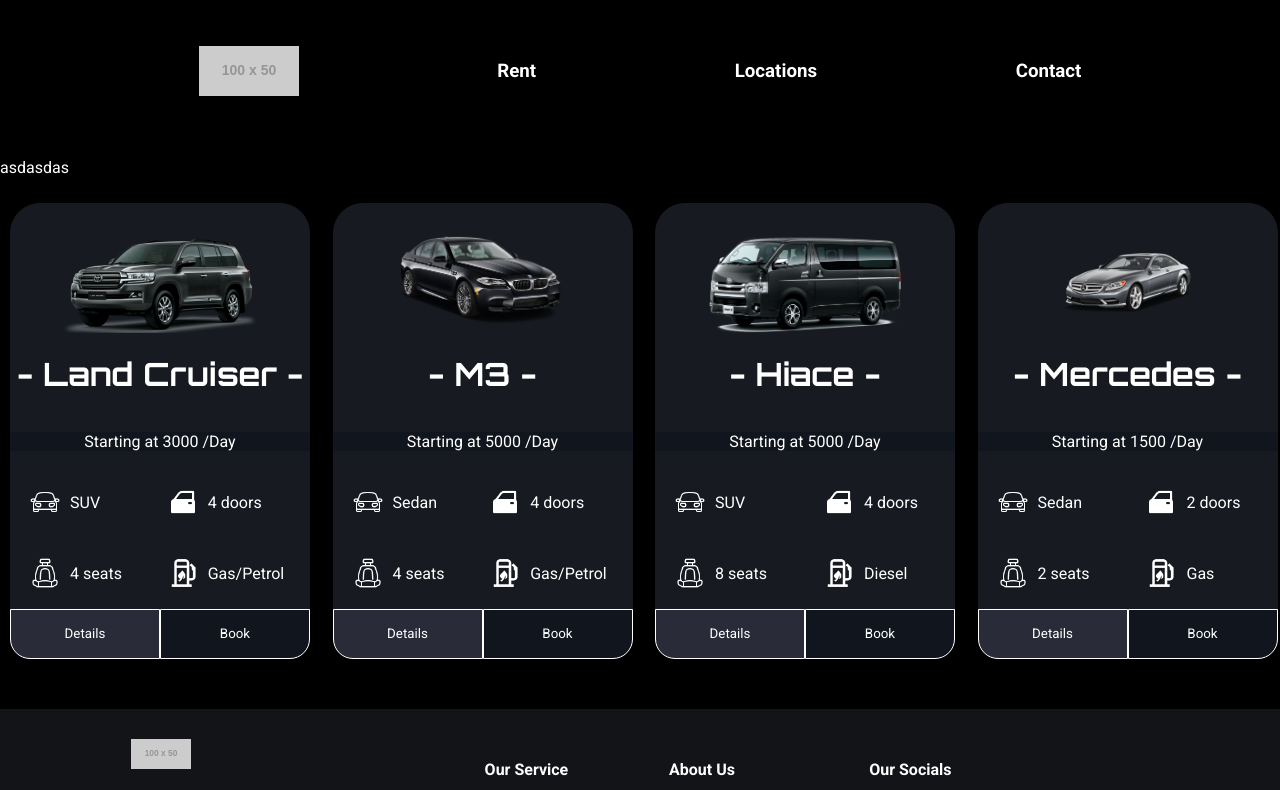
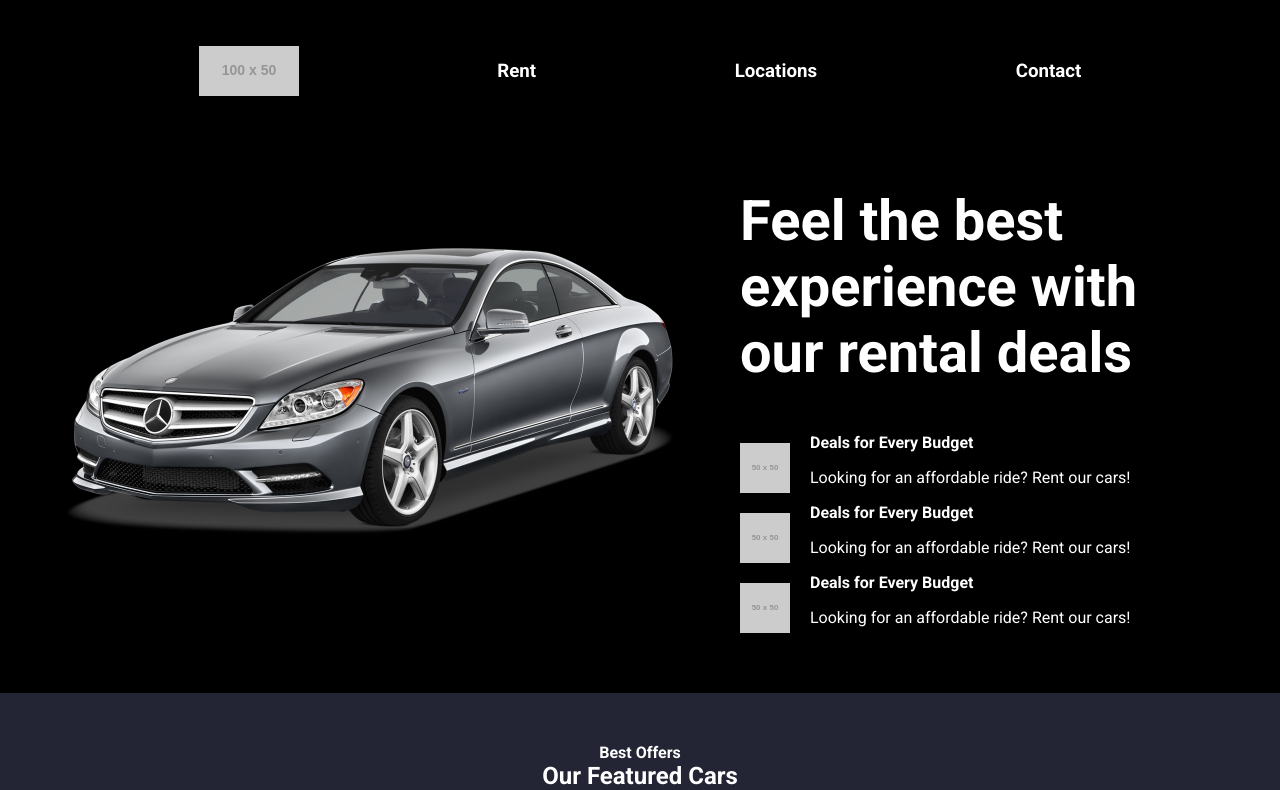
Before and after one commit to KenFemboy/Car-Rental-Website, a React (Vite) app in the folder car-rental-website/: page /Car-Rental-Website/Rentals in a window 1280 px wide. Shown: the top 790 px of the page. Built offline with nearby package versions, Linux system fonts and the light colour scheme.

Commit message:
oops tama na ML nasad

```diff
--- a/car-rental-website/src/Layout/Components/Rentals.css
+++ b/car-rental-website/src/Layout/Components/Rentals.css
@@ -1,7 +1,71 @@
-.Rentals>div {
+.Rentals #carsDisplay {
     width: 100%;
     display: grid;
     grid-template-columns: repeat(auto-fit, minmax(300px, 1fr));
     grid-gap: 10px;
+    background-color: hsl(233, 20%, 17%);
+
 
 }
+
+
+
+.Rentals #title {
+    display: flex;
+    flex-direction: column;
+    text-align: center;
+    background-color: hsl(233, 20%, 17%);
+    margin: 0;
+    padding: 50px 0 30px 0;
+}
+
+.Rentals #title h2,
+h4 {
+    margin: 0;
+}
+
+.Rentals .RentalsInfo {
+    display: flex;
+    flex-direction: row;
+    margin: 0 0 50px 0;
+    align-items: center;
+
+}
+
+.Rentals .RentalsInfo div:first-child {
+    display: flex;
+    justify-content: center;
+    margin: 0px 30px;
+    align-items: center;
+}
+
+.Rentals .RentalsInfo>img {
+    width: 50%;
+    margin: 0 50px;
+}
+
+.Rentals .RentalsInfo>div:last-child {
+    display: flex;
+    flex-direction: column;
+
+}
+
+.Rentals .RentalsInfo>div:last-child>h2 {
+    font-size: 7vh;
+    width: 80%;
+}
+
+.Rentals .RentalsInfo>div:last-child>div {
+    display: flex;
+    align-items: center;
+}
+
+.Rentals .RentalsInfo>div:last-child>div>div {
+    margin: 0 20px;
+
+}
+
+.Rentals .RentalsInfo>div:last-child>div>img {
+    width: 50px;
+    height: 50px;
+}
--- a/car-rental-website/src/Layout/Components/Rentals.jsx
+++ b/car-rental-website/src/Layout/Components/Rentals.jsx
@@ -6,11 +6,43 @@
     return (
 
         <div className="Rentals">
-            <div>
-                <p>asdasdas</p>
+            <div className="RentalsInfo">
+
+                <img src={icons.mercedes_sedan} />
+
+
+                <div>
+                    <h2>Feel the best experience with our rental deals</h2>
+                    <div>
+                        <img src="https://placehold.co/50" />
+                        <div>
+                            <h4>Deals for Every Budget</h4>
+                            <p>Looking for an affordable ride? Rent our cars!</p>
+                        </div>
+
+                    </div>
+                    <div>
+                        <img src="https://placehold.co/50" />
+                        <div>
+                            <h4>Deals for Every Budget</h4>
+                            <p>Looking for an affordable ride? Rent our cars!</p>
+                        </div>
+                    </div>
+                    <div>
+                        <img src="https://placehold.co/50" />
+                        <div>
+                            <h4>Deals for Every Budget</h4>
+                            <p>Looking for an affordable ride? Rent our cars!</p>
+                        </div>
+                    </div>
+                </div>
+            </div>
+            <div id="title">
+                <h4>Best Offers</h4>
+                <h2>Our Featured Cars</h2>
             </div>
 
-            <div>
+            <div id="carsDisplay">
                 <CarsCards carname="Land Cruiser" carimg={icons.land_cruiser} price="3000" cartype="SUV" cardoor="4" carseat="4" cargas="Gas/Petrol" />
                 <CarsCards carname="M3" carimg={icons.m3} price="5000" cartype="Sedan" cardoor="4" carseat="4" cargas="Gas/Petrol" />
                 <CarsCards carname="Hiace" carimg={icons.hiace} price="5000" cartype="SUV" cardoor="4" carseat="8" cargas="Diesel" />
--- a/car-rental-website/src/Layout/Components/cars-img/CarsCards.css
+++ b/car-rental-website/src/Layout/Components/cars-img/CarsCards.css
@@ -14,7 +14,6 @@
 
 
 .carscards>img {
-
     max-height: 100px;
 }
 
```
Also changed, not shown: car-rental-website/src/Layout/Components/cars-img/mercedes_sedan.png.
